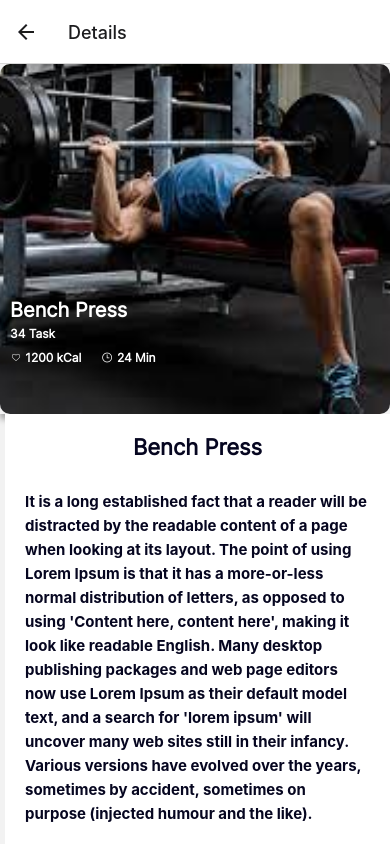
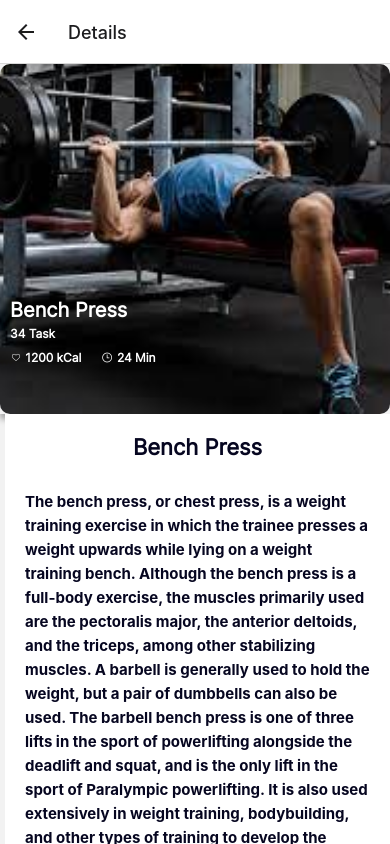
Before and after one commit to firatgoktepe/Gymnesia, a React Native app: screen /Details in a window 390 px wide. Built offline with nearby package versions, Linux system fonts and the light colour scheme; what expo-linking would draw is missing.

Commit message:
feat: gif and rep endpoints added

```diff
--- a/db.js
+++ b/db.js
@@ -4,35 +4,43 @@ export const workouts = [
         "imageLink": require('./assets/images/workouts/bench_press.jpeg'),
         "title": "Bench Press",
         "id": 1,
-        "description": "It is a long established fact that a reader will be distracted by the readable content of a page when looking at its layout. The point of using Lorem Ipsum is that it has a more-or-less normal distribution of letters, as opposed to using 'Content here, content here', making it look like readable English. Many desktop publishing packages and web page editors now use Lorem Ipsum as their default model text, and a search for 'lorem ipsum' will uncover many web sites still in their infancy. Various versions have evolved over the years, sometimes by accident, sometimes on purpose (injected humour and the like).",
+        "description": "The bench press, or chest press, is a weight training exercise in which the trainee presses a weight upwards while lying on a weight training bench. Although the bench press is a full-body exercise, the muscles primarily used are the pectoralis major, the anterior deltoids, and the triceps, among other stabilizing muscles. A barbell is generally used to hold the weight, but a pair of dumbbells can also be used. The barbell bench press is one of three lifts in the sport of powerlifting alongside the deadlift and squat, and is the only lift in the sport of Paralympic powerlifting. It is also used extensively in weight training, bodybuilding, and other types of training to develop the chest muscles. Bench press strength is important in combat sports as it tightly correlates to punching power. Bench press can also help contact athletes increase their performance because it can increase effective mass and functional hypertrophy of the upper body.",
         "duration": 24,
-        "task": 34
+        "task": 34,
+        "gif": {uri: 'http://d205bpvrqc9yn1.cloudfront.net/1254.gif'},
+        "rep": 3
       },
       {
         "calories": 1000,
         "imageLink": require('./assets/images/workouts/pushup.jpeg'),
         "title": "Pushup",
         "id": 2,
-        "description": "There are many variations of passages of Lorem Ipsum available, but the majority have suffered alteration in some form, by injected humour, or randomised words which don't look even slightly believable. If you are going to use a passage of Lorem Ipsum, you need to be sure there isn't anything embarrassing hidden in the middle of text. All the Lorem Ipsum generators on the Internet tend to repeat predefined chunks as necessary, making this the first true generator on the Internet. It uses a dictionary of over 200 Latin words, combined with a handful of model sentence structures, to generate Lorem Ipsum which looks reasonable. The generated Lorem Ipsum is therefore always free from repetition, injected humour, or non-characteristic words etc.",
+        "description": "The push-up (sometimes called a press-up in British English) is a common calisthenics exercise beginning from the prone position. By raising and lowering the body using the arms, push-ups exercise the pectoral muscles, triceps, and anterior deltoids, with ancillary benefits to the rest of the deltoids, serratus anterior, coracobrachialis and the midsection as a whole. Push-ups are a basic exercise used in civilian athletic training or physical education and commonly in military physical training. They are also a common form of punishment used in the military, school sport, and some martial arts disciplines.",
         "duration": 30,
-        "task": 24
+        "task": 24,
+        "gif": {uri: 'http://d205bpvrqc9yn1.cloudfront.net/1311.gif'},
+        "rep": 3
       },
       {
         "calories": 1300,
         "imageLink": require('./assets/images/workouts/resistance_band.jpeg'),
         "title": "Resistance",
         "id": 3,
-        "description": 'Contrary to popular belief, Lorem Ipsum is not simply random text. It has roots in a piece of classical Latin literature from 45 BC, making it over 2000 years old. Richard McClintock, a Latin professor at Hampden-Sydney College in Virginia, looked up one of the more obscure Latin words, consectetur, from a Lorem Ipsum passage, and going through the cites of the word in classical literature, discovered the undoubtable source. Lorem Ipsum comes from sections 1.10.32 and 1.10.33 of "de Finibus Bonorum et Malorum" (The Extremes of Good and Evil) by Cicero, written in 45 BC. This book is a treatise on the theory of ethics, very popular during the Renaissance. The first line of Lorem Ipsum, "Lorem ipsum dolor sit amet..", comes from a line in section 1.10.32.',
+        "description": 'A resistance band is an elastic band used for strength training. They are also commonly used in physical therapy, specifically by convalescents of muscular injuries, including cardiac rehab patients to allow slow rebuilding of strength. Originating in the early 20th century, the bands were originally made from surgical tubing and the exercises conducted for muscle rehabilitation, and resistance band training is now used widely as part of general fitness and strength training. Their flexibility in use and light weight are a significant advantage for many users.',
         "duration": 45,
-        "task": 10
+        "task": 10,
+        "gif": {uri: 'http://d205bpvrqc9yn1.cloudfront.net/3236.gif'},
+        "rep": 4
       },
       {
         "calories": 1500,
         "imageLink": require('./assets/images/workouts/full_body.jpeg'),
         "title": "Full Body",
         "id": 4,
-        "description": 'The standard chunk of Lorem Ipsum used since the 1500s is reproduced below for those interested. Sections 1.10.32 and 1.10.33 from "de Finibus Bonorum et Malorum" by Cicero are also reproduced in their exact original form, accompanied by English versions from the 1914 translation by H. Rackham.',
+        "description": 'A full body workout is just what it sounds like: a workout that aims to hit all the major muscle groups in one single session. Popular programs would include exercises for back, legs, chest, shoulders, arms and core. There are many reasons some trainees like to utilise a full body workout, whether from time to time or as a standard go-to in their workout routine. “When performing full-body workouts, you don’t want to waste time doing isolation exercises,” says personal trainer Matt Hampton. “You want to get the biggest, hardest exercises done for the biggest muscle stimulation.”',
         "duration": 35,
-        "task": 20
+        "task": 20,
+        "gif": {uri: 'http://d205bpvrqc9yn1.cloudfront.net/3220.gif'},
+        "rep": 3
       },
     ]
```
